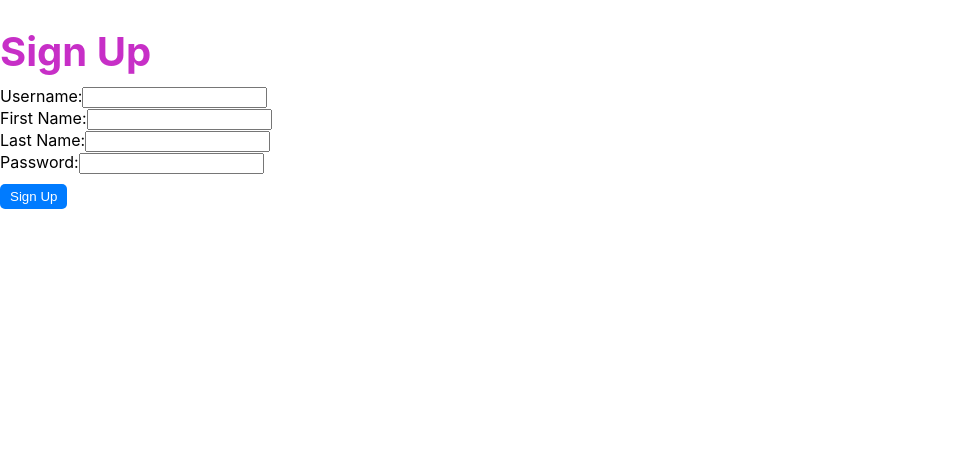
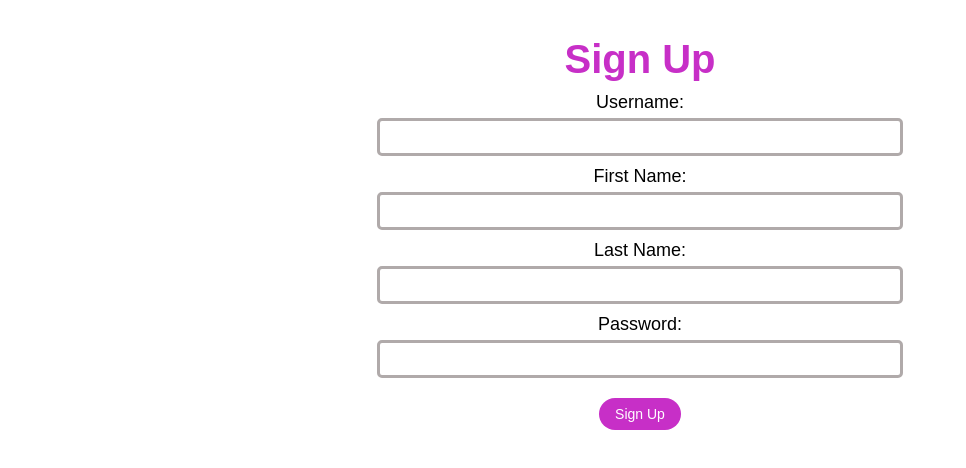
Before and after one commit to ShoVang/Recipes, a React (Create React App) app in the folder recipes/: page /signup in a window 1280 px wide. Shown: the top 468 px of the page, without its empty margins (0-966 px from the left). Built offline with nearby package versions, Linux system fonts and the light colour scheme.

Commit message:
UpdatadeUI

```diff
--- /dev/null
+++ b/recipes/src/comps/SignUp.css
@@ -0,0 +1,44 @@
+.login-container {
+    text-align: center;
+    padding: 10px; /* Reduced padding */
+    font-family: Arial, sans-serif;
+  }
+
+  .login-form {
+    margin-top: 10px; /* Reduced margin */
+  }
+
+  .form-group {
+    margin-bottom: 10px; /* Reduced margin */
+  }
+
+  .form-group label {
+    display: block;
+    margin-bottom: 3px; /* Reduced margin */
+  }
+
+  .form-group input {
+    width: 40%; /* Reduced width */
+    padding: 8px; /* Reduced padding */
+    font-size: 14px; /* Reduced font size */
+    border: 3px solid #b0aaaa; /* Reduced border size */
+    border-radius: 5px;
+  }
+
+  .button-group {
+    display: flex;
+    justify-content: center; /* Center the button horizontally */
+    margin-top: 10px;
+  }
+
+
+  .login-button {
+    padding: 8px 16px; /* Reduced padding */
+    font-size: 14px; /* Reduced font size */
+    border-radius: 50px;
+
+  }
+
+  .login-button:hover {
+    opacity: 0.8;
+  }
--- a/recipes/src/comps/SignUp.js
+++ b/recipes/src/comps/SignUp.js
@@ -3,6 +3,7 @@ import React, { useState } from 'react';
 import { db } from '../context/Firebase';  // Adjust the path as needed
 import { setDoc, doc, serverTimestamp } from "firebase/firestore";
 import { useNavigate } from 'react-router-dom';
+import './SignUp.css'; // Assuming you have a separate CSS file for styling
 
 
 function SignUp() {
@@ -32,11 +33,12 @@ function SignUp() {
     }
   };
 
+
   return (
-    <div>
+    <div className="login-container">
       <h1>Sign Up</h1>
-      <form onSubmit={handleSignUp}>
-        <div>
+      <form onSubmit={handleSignUp} className="login-form">
+        <div className="form-group">
           <label htmlFor="username">Username:</label>
           <input
             type="text"
@@ -47,7 +49,7 @@ function SignUp() {
             required
           />
         </div>
-        <div>
+        <div className="form-group">
           <label htmlFor="firstName">First Name:</label>
           <input
             type="text"
@@ -58,7 +60,7 @@ function SignUp() {
             required
           />
         </div>
-        <div>
+        <div className="form-group">
           <label htmlFor="lastName">Last Name:</label>
           <input
             type="text"
@@ -69,7 +71,7 @@ function SignUp() {
             required
           />
         </div>
-        <div>
+        <div className="form-group">
           <label htmlFor="password">Password:</label>
           <input
             type="password"
@@ -80,11 +82,14 @@ function SignUp() {
             required
           />
         </div>
-        <button type="submit">Sign Up</button>
+        <div className="button-group">
+          <button type="submit" className="login-button">Sign Up</button>
+        </div>
       </form>
     </div>
   );
 }
 
 
+
 export default SignUp;
```
Also changed, not shown: recipes/src/comps/HomePage.js (+1 -6 lines).
